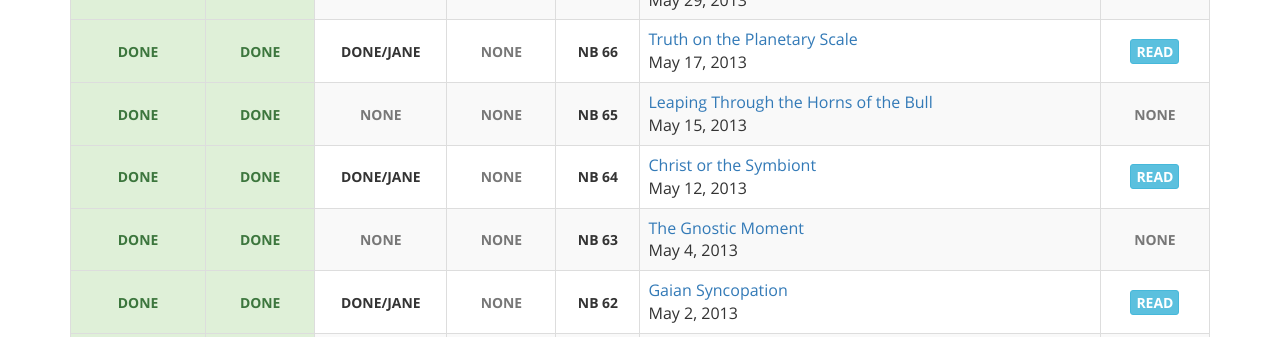
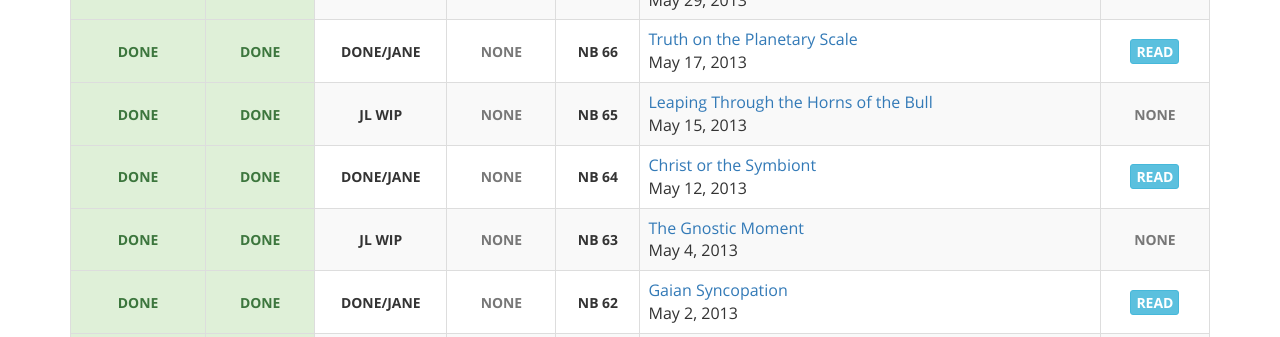
Before and after one commit to gaiaspora/gaiaspora.github.io, a Jekyll site: the page built from content/navigator-briefings.markdown, in a window 1280 px wide and 900 px high, scrolled down 4398 px. Shown: the part 155-492 px from the top of the window. Built offline with Jekyll 4.4.1, drawn with Linux system fonts in a browser that asks for light colours.

Commit message:
Update nb.yaml

```diff
--- a/_data/nb.yaml
+++ b/_data/nb.yaml
@@ -595,7 +595,7 @@
 - NB: "65"
   Transcription: "done"
   Review: "done"
-  Proofreading: "none"
+  Proofreading: "JL WIP"
   Index: "none"
   Title: "Leaping Through the Horns of the Bull"
   Date: "May 15, 2013"
@@ -613,7 +613,7 @@
 - NB: "63"
   Transcription: "done"
   Review: "done"
-  Proofreading: "none"
+  Proofreading: "JL WIP"
   Index: "none"
   Title: "The Gnostic Moment"
   Date: "May 4, 2013"
```
